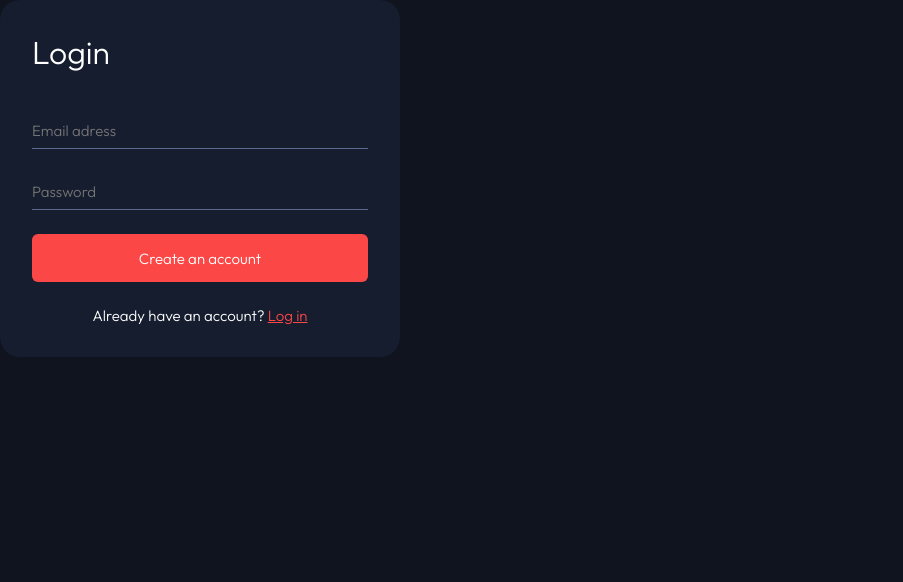
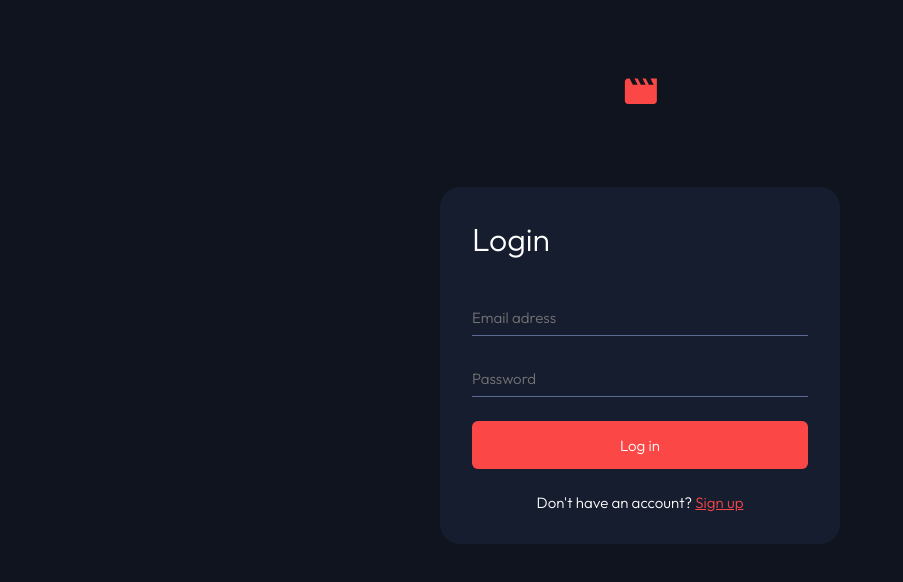
Before and after one commit to Vcna-0/Movies_web_app, a React (Vite) app in the folder Front/: page /login in a window 1280 px wide. Shown: the top 582 px of the page, without its empty margins (0-903 px from the left). Built offline with nearby package versions, Linux system fonts and the light colour scheme.

Commit message:
style(auth): reorganize styles, add login/signup styles, update AuthForm prompt
- Renamed and relocated style file to AuthFormStyles.
- Added styles for the login and signup pages.
- Updated AuthForm component to handle display conditions for prompts.

```diff
--- a/Front/src/components/Form/AuthForm.tsx
+++ b/Front/src/components/Form/AuthForm.tsx
@@ -1,6 +1,6 @@
 import { useForm, SubmitHandler } from "react-hook-form";
 import axios from "axios";
-import { StyledButton, StyledForm, StyledInput, StyledLoginPrompt, StyledLoginLink } from "../../styles/styles.tsx";
+import { StyledButton, StyledForm, StyledInput, StyledLoginPrompt, StyledLoginLink } from "./AuthFormStyles.tsx";
 
 type Inputs = {
     email: string,
@@ -31,6 +31,8 @@ const AuthForm = ({ mode }: Props) => {
     };
 
     const password = watch("password", "");
+    const promptText = mode === "signup" ? "Already have an account? " : "Don't have an account? ";
+    const linkText = mode === "signup" ? "Log in" : "Sign up";
 
     return (
             <StyledForm onSubmit={handleSubmit(onSubmit)}>
@@ -45,8 +47,8 @@ const AuthForm = ({ mode }: Props) => {
                         {isSubmitted && errors.confirmPassword && <p>{errors.confirmPassword.message}</p>}
                     </>
                 )}
-                <StyledButton type="submit" value="Create an account"/>
-                <StyledLoginPrompt>Already have an account? <StyledLoginLink href="/login">Log in</StyledLoginLink></StyledLoginPrompt>
+                <StyledButton type="submit" value={mode === 'signup' ? "Create an account" : "Log in"}/>
+                <StyledLoginPrompt>{ promptText }<StyledLoginLink href={mode === 'signup' ? '/login' : '/signup'}>{linkText}</StyledLoginLink></StyledLoginPrompt>
             </StyledForm>
     );
 };
--- /dev/null
+++ b/Front/src/components/Form/AuthFormStyles.tsx
@@ -0,0 +1,85 @@
+import styled from "styled-components";
+
+export const StyledMainForm = styled.main`
+    align-items: center;
+    display: flex;
+    flex-direction: column;
+    gap : 5.125rem;
+    margin-top: 4.875rem;
+`;
+
+export const StyledFormContainer = styled.div`
+    background: #161D2F;
+    border-radius: 1.25rem;
+    display: flex;
+    flex-direction: column;
+    gap: 40px;
+    padding: 32px;
+    width: 25rem;
+`;
+
+export const StyledTitle = styled.h1`
+    color: #FFF;
+    font-family: 'Outfit', sans-serif;
+    font-size: 32px;
+    font-style: normal;
+    font-weight: 300;
+    line-height: normal;
+`;
+
+export const StyledForm = styled.form`
+    display: flex;
+    flex-direction: column;
+    gap: 24px;
+    align-items: center;
+`;
+
+export const StyledInput = styled.input`
+    //=== Layout+
+    background: transparent;
+    border: none;
+    border-bottom: .0625rem solid #5A698F;
+    height: 37px;
+    width: 100%;
+    // width: 336px;
+
+    //=== Typography
+    color : #FFF;
+    font-family: Outfit;
+    font-size: .9375rem;
+    font-style: normal;
+    font-weight: 300;
+    line-height: normal;
+`;
+
+export const StyledButton = styled.input`
+    //=== Layout
+    background: #FC4747;
+    border-radius: 6px;
+    border: none;
+    height: 48px;
+    width: 336px;
+    cursor: pointer;
+
+    //=== Typography
+    color: #FFF;
+    text-align: center;
+    font-family: Outfit;
+    font-size: .9375rem;
+    font-style: normal;
+    font-weight: 300;
+    line-height: normal;
+`;
+
+export const StyledLoginPrompt = styled.label`
+    color: #fff;
+    font-family: Outfit;
+    font-size: .9375rem;
+    font-style: normal;
+    font-weight: 300;
+    line-height: normal;
+`;
+
+export const StyledLoginLink = styled.a`
+    color: #FC4747;
+`;
--- a/Front/src/pages/Login.tsx
+++ b/Front/src/pages/Login.tsx
@@ -1,15 +1,18 @@
 import AuthForm from "../components/Form/AuthForm.tsx";
-import { StyledTitle, StyledFormContainer } from "../styles/styles.tsx";
-
+import { StyledMainForm, StyledFormContainer, StyledTitle } from "../components/Form/AuthFormStyles.tsx";
+import logo from "../assets/MovieIcon.svg";
 
 
 const Login = () => {
     return (
         <div>
-            <StyledFormContainer>
-                <StyledTitle>Login</StyledTitle>
-                <AuthForm mode="login"/>
-            </StyledFormContainer>
+            <StyledMainForm>
+                <img src={logo} alt="" />
+                <StyledFormContainer>
+                    <StyledTitle>Login</StyledTitle>
+                    <AuthForm mode="login"/>
+                </StyledFormContainer>
+            </StyledMainForm>
         </div>
     );
 };
--- a/Front/src/pages/Signup.tsx
+++ b/Front/src/pages/Signup.tsx
@@ -1,16 +1,17 @@
 import AuthForm from "../components/Form/AuthForm.tsx";
-import { StyledTitle, StyledFormContainer } from "../styles/styles.tsx";
-
+import { StyledMainForm, StyledFormContainer, StyledTitle } from "../components/Form/AuthFormStyles.tsx";
+import logo from "../assets/MovieIcon.svg";
 
 
 const Signup = () => {
     return (
-        <div>
+        <StyledMainForm>
+            <img src={logo} alt="" />
             <StyledFormContainer>
                 <StyledTitle>Sign Up</StyledTitle>
                 <AuthForm mode="signup"/>
             </StyledFormContainer>
-        </div>
+        </StyledMainForm>
 
     );
 };
--- a/Front/src/styles/styles.tsx
+++ /dev/null
@@ -1,76 +0,0 @@
-import styled from "styled-components";
-
-export const StyledTitle = styled.h1`
-    color: #FFF;
-    font-family: 'Outfit', sans-serif;
-    font-size: 2rem;
-    font-style: normal;
-    font-weight: 300;
-    line-height: normal;
-`;
-
-export const StyledButton = styled.input`
-    //=== Layout
-    background: #FC4747;
-    border-radius: 0.375rem;
-    border: none;
-    height: 3rem;
-    width: 21rem;
-
-    //=== Typography
-    color: #FFF;
-    text-align: center;
-    font-family: Outfit;
-    font-size: 15px;
-    font-style: normal;
-    font-weight: 300;
-    line-height: normal;
-`;
-
-export const StyledForm = styled.form`
-    display: flex;
-    flex-direction: column;
-    gap: 1.5rem;
-    align-items: center;
-`;
-
-export const StyledInput = styled.input`
-    //=== Layout+
-    background: transparent;
-    border: none;
-    border-bottom: 1px solid #5A698F;
-    height: 2.3125rem;
-    width: 100%;
-    // width: 21rem;
-
-    //=== Typography
-    color : #FFF;
-    font-family: Outfit;
-    font-size: 15px;
-    font-style: normal;
-    font-weight: 300;
-    line-height: normal;
-`;
-
-export const StyledLoginPrompt = styled.label`
-    color: #fff;
-    font-family: Outfit;
-    font-size: 15px;
-    font-style: normal;
-    font-weight: 300;
-    line-height: normal;
-`;
-
-export const StyledLoginLink = styled.a`
-    color: #FC4747;
-`;
-
-export const StyledFormContainer = styled.div`
-    background: #161D2F;
-    border-radius: 20px;
-    display: flex;
-    flex-direction: column;
-    gap: 2.5rem;
-    padding: 2rem;
-    width: 400px;
-`;
```
